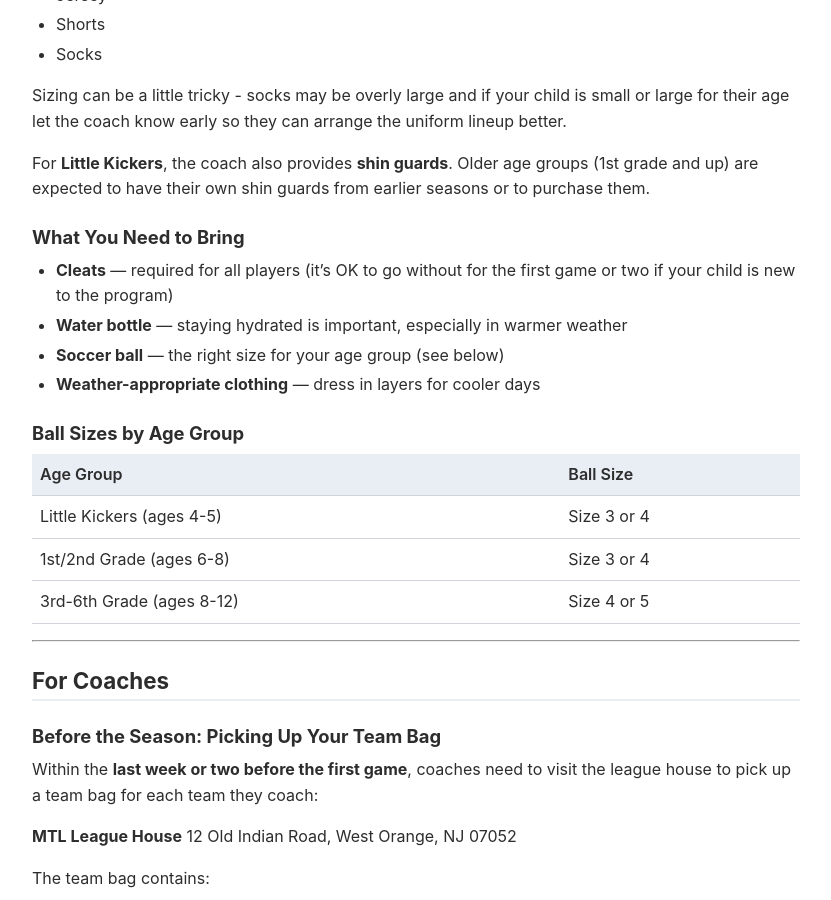
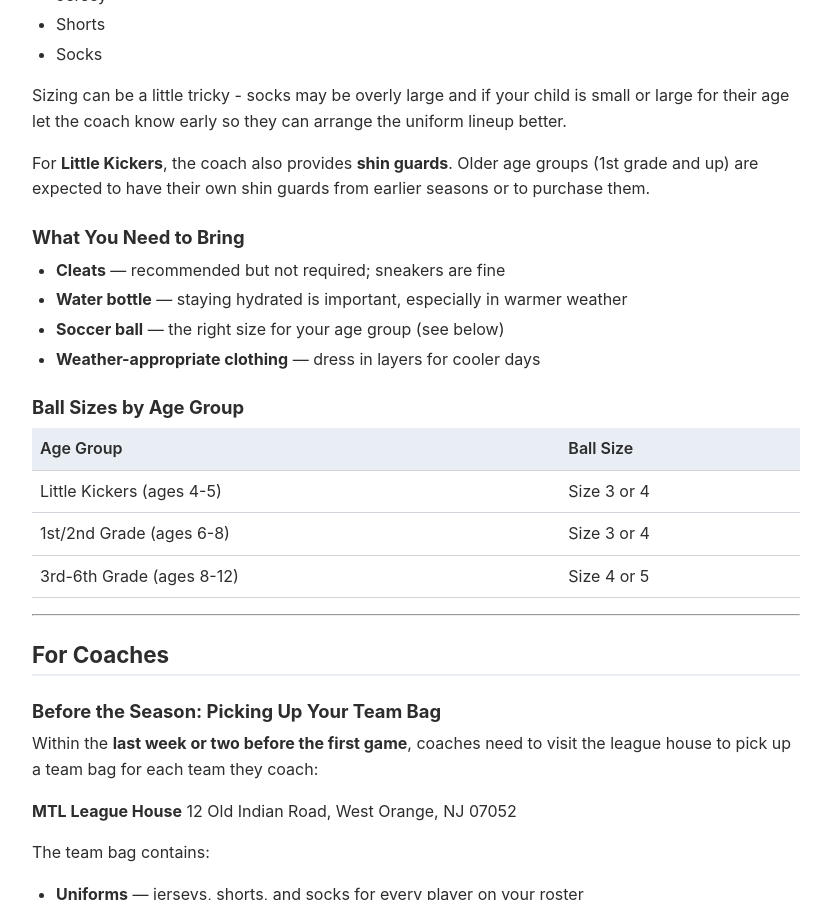
Before and after one commit to SiliconSaga/mtl-site, a Jekyll site: the page built from soccer/game-day.md, in a window 1280 px wide and 900 px high, scrolled down 407 px. Shown: the whole window, without its empty margins (224-1055 px from the left). Built offline with Jekyll 4.4.1, drawn with Linux system fonts in a browser that asks for light colours.

Commit message:
fix: cleats recommended not required across all pages
Co-Authored-By: Claude Opus 4.6 <noreply@anthropic.com>

```diff
--- a/soccer/game-day.md
+++ b/soccer/game-day.md
@@ -24,8 +24,7 @@ earlier seasons or to purchase them.
 
 ### What You Need to Bring
 
-- **Cleats** — required for all players (it's OK to go without for the first
-  game or two if your child is new to the program)
+- **Cleats** — recommended but not required; sneakers are fine
 - **Water bottle** — staying hydrated is important, especially in warmer weather
 - **Soccer ball** — the right size for your age group (see below)
 - **Weather-appropriate clothing** — dress in layers for cooler days
```
Also changed, not shown: soccer/4v4.md (+1 -2 lines), soccer/7v7-9v9.md (+1 -2 lines), soccer/little-kickers.md (+1 -2 lines).
